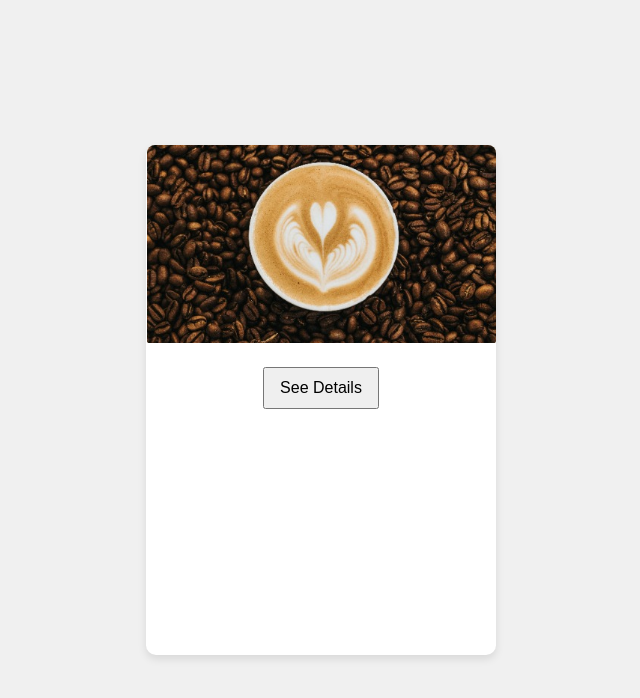
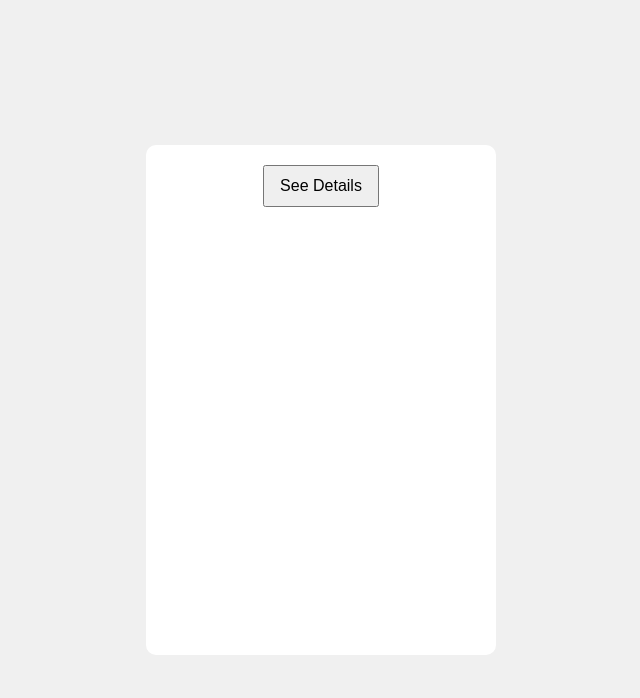
Before and after one commit to jacksen30/product-card-1, a plain HTML site: page index.html in a window 1280 px wide. Shown: the whole page, without its empty margins (319-959 px from the left). Drawn offline with Linux system fonts and the light colour scheme.

Commit message:
comment out img wrapper and img, coment out box-shadow and perspective

```diff
--- a/index.html
+++ b/index.html
@@ -10,9 +10,9 @@
   <div class="card-container">
     <div class="card">
       <div class="card-face front">
-        <div class="img-wrapper">
+        <!-- <div class="img-wrapper">
           <img src="./coffee-requires-crop-resize.jfif" alt="">
-        </div>
+        </div> -->
         <button class="button-card--primary" onclick="flip()">See Details</button>
       </div>
       <div class="card-face back">
--- a/style.css
+++ b/style.css
@@ -7,9 +7,9 @@ body {
   background-color: #f0f0f0;
 }
 
-.card-container {
+/* .card-container {
   perspective: 1000px;
-}
+} */
 
 .card {
   width: 350px;
@@ -28,7 +28,7 @@ body {
   align-items: center;
   justify-content: flex-start;
   /* padding: 20px; */
-  box-shadow: 0 4px 8px rgba(0,0,0,0.1);
+  /* box-shadow: 0 4px 8px rgba(0,0,0,0.1); */
   border-radius: 10px;
 }
 
@@ -37,14 +37,14 @@ body {
 }
 
 /* this has been updated to target the inner img not the wrapper */
-.img-wrapper img {
+/* .img-wrapper img {
   width: 349px;
   height: 198px;
   border-radius: 8px 8px 2.6px 2.6px;
   background-color: bisque;
   object-fit: cover;
   overflow: hidden;
-}
+} */
 
 .back {
   background-color: #eee;
```
